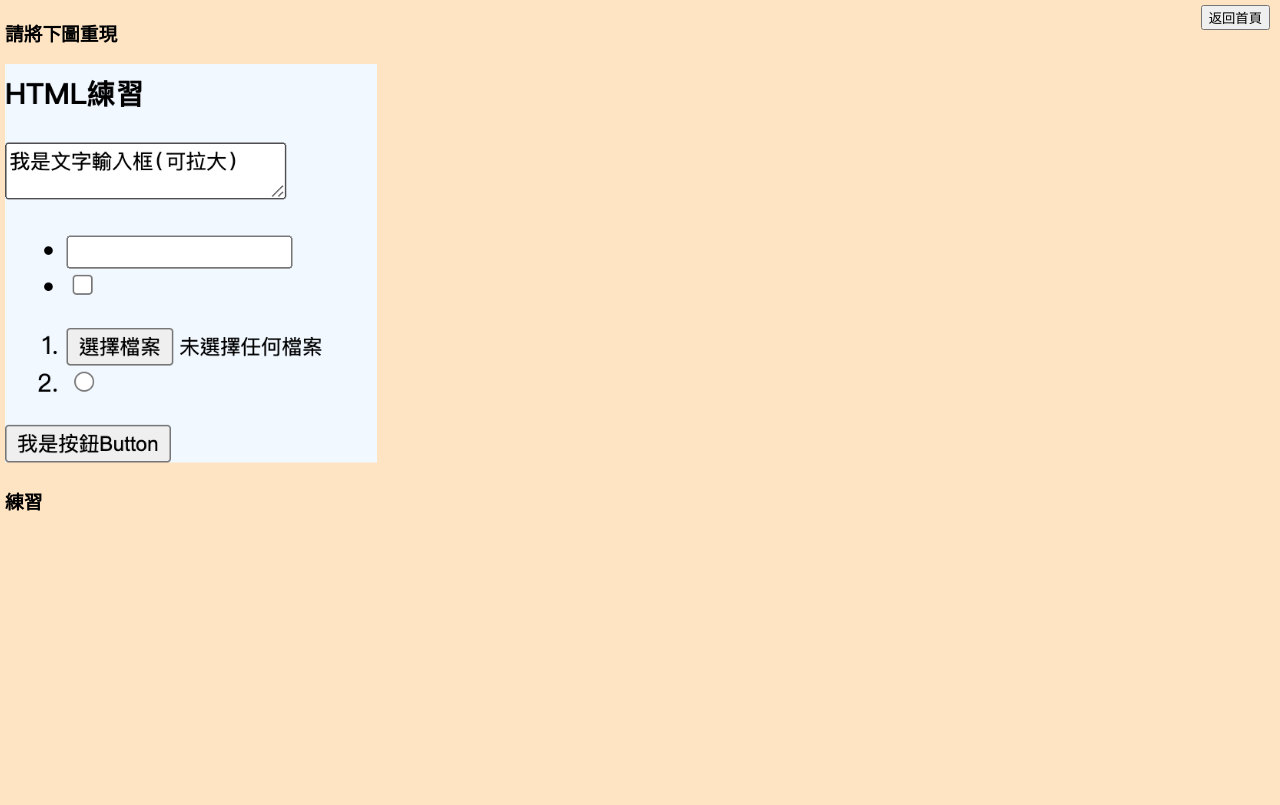
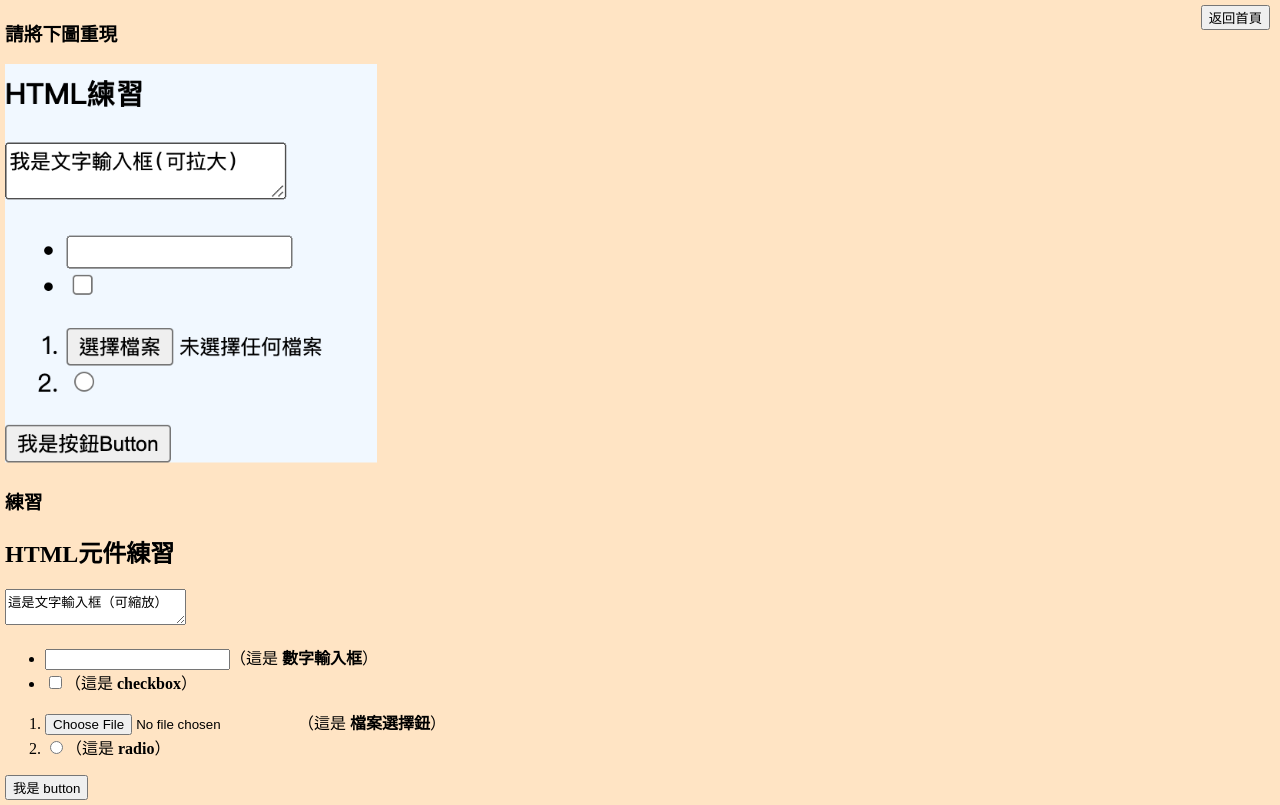
Before and after one commit to lingyilun/practise, an Angular app: page /practise1 in a window 1280 px wide. Built offline with nearby package versions, Linux system fonts and the light colour scheme.

Commit message:
練習上傳

```diff
--- a/src/app/practise1/practise1.component.html
+++ b/src/app/practise1/practise1.component.html
@@ -3,4 +3,27 @@
   <img style="height: 400px;"  src="/practise1.png">
   <!-- 請將練習寫在這下面 -->
   <h3>練習</h3>
+  <h2>HTML元件練習</h2>
+  <textarea name="" id="" cols="20" rows="2">這是文字輸入框（可縮放）</textarea>
+  <ul>
+    <li>
+      <input type="number"/>
+      <label>（這是 <b>數字輸入框</b>）</label>
+    </li>
+    <li>
+      <input type="checkbox"/>
+      <label>（這是 <b>checkbox</b>）</label>
+    </li>
+  </ul>
+  <ol>
+    <li>
+      <input type="file"/>
+      <label>（這是 <b>檔案選擇鈕</b>）</label>
+    </li>
+    <li>
+      <input type="radio"/>
+      <label>（這是 <b>radio</b>）</label>
+    </li>
+  </ol>
+  <button type="button">我是 button</button>
 </div>
```
